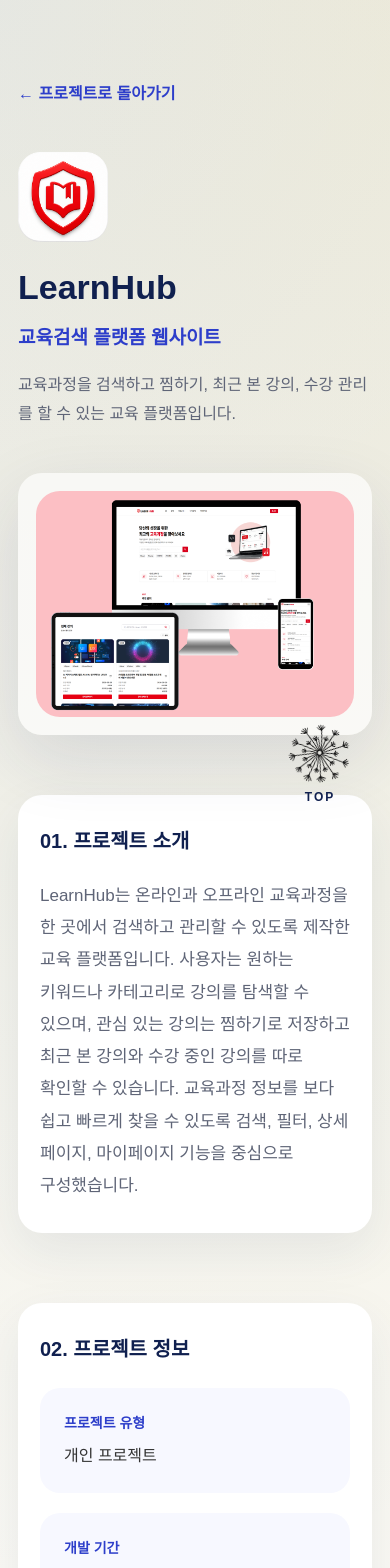
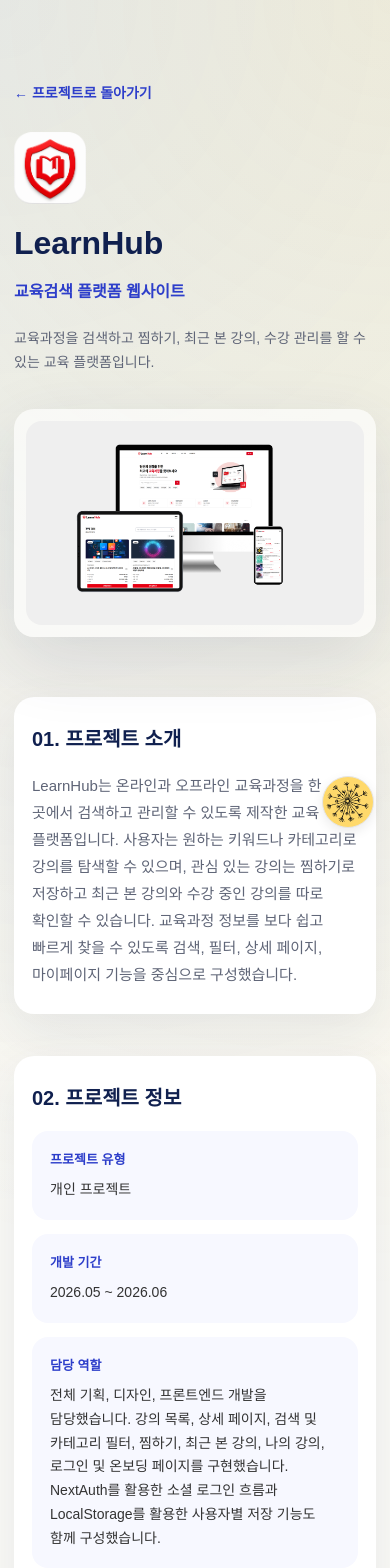
Before and after one commit to hol3161-a11y/portfolio-react, a React (Create React App) app: page /project/learnhub in a window 390 px wide. Shown: the top 1568 px of the page. Built offline with nearby package versions, Linux system fonts and the light colour scheme.

Commit message:
feat: add skills section

```diff
--- a/src/components/AboutValues.jsx
+++ b/src/components/AboutValues.jsx
@@ -1,12 +1,8 @@
 import "../styles/About.scss";
-import { useState } from "react";
-import "../styles/About.scss";
-import skills from '../data/skills.json';
 import values from "../data/values.json";
+import Skills from "./Skills";
 
 function AboutValues() {
-    const [flipped, setFlipped] = useState(null);
-
   return (
     <section className="aboutValues sectionMove" id="about">
       <div className="aboutInner">
@@ -47,8 +43,11 @@
 
           <div className="trainingText">
             <h3>KD아카데미컴퓨터학원</h3>
+
             <strong>
-                            생성형AI 기반 UX UI 디자인& 프론트엔드 개발 과정 (ChatGPT, 일러 포토, 피그마, 자바스크립트, 리액트)
+              생성형 AI 기반 UX/UI 디자인 & 프론트엔드 개발 과정
+              (ChatGPT, 일러스트레이터, 포토샵, Figma,
+              JavaScript, React)
             </strong>
 
             <div className="trainingTags">
@@ -62,36 +61,7 @@
         </div>
       </div>
 
-            <div className="skills">
-                <div className="skillsText">
-                    <span></span>
-                    <h2>TECH STACK</h2>
-                </div>
-
-                <div className="skillsList">
-                    {skills.map((skill, index) => (
-                        <div
-                            className={`skillCard ${flipped === index ? "active" : ""}`}
-                            key={skill.name}
-                            onClick={() => setFlipped(flipped === index ? null : index)}
-                        >
-                            <div className="cardInner">
-                                <div className="cardFront">
-                                    <img src={skill.img} alt={skill.name} />
-                                    <h3>{skill.name}</h3>
-                                    <p>{skill.desc}</p>
-                                </div>
-
-                                <div className="cardBack">
-                                    <h3>{skill.name}</h3>
-                                    <p>{skill.detail}</p>
-                                    <span>CLICK</span>
-                                </div>
-                            </div>
-                        </div>
-                    ))}
-                </div>
-            </div>
+      <Skills />
     </section>
   );
 }
--- a/src/components/Header.jsx
+++ b/src/components/Header.jsx
@@ -5,6 +5,11 @@
   const [isOpen, setIsOpen] = useState(false);
   const [activeSection, setActiveSection] = useState("home");
 
+  const handleMove = (id) => {
+    document.getElementById(id)?.scrollIntoView({
+      behavior: "smooth",
+    });
+  };
 
   useEffect(() => {
     const handleScroll = () => {
@@ -47,7 +52,10 @@
             <a
               href="#home"
               className={activeSection === "home" ? "active" : ""}
-              onClick={() => setActiveSection("home")}
+              onClick={(e) => {
+                e.preventDefault();
+                handleMove("home");
+              }}
             >
               HOME
             </a>
@@ -55,7 +63,10 @@
             <a
               href="#about"
               className={activeSection === "about" ? "active" : ""}
-              onClick={() => setActiveSection("about")}
+              onClick={(e) => {
+                e.preventDefault();
+                handleMove("about");
+              }}
             >
               ABOUT
             </a>
@@ -63,7 +74,10 @@
             <a
               href="#projects"
               className={activeSection === "projects" ? "active" : ""}
-              onClick={() => setActiveSection("projects")}
+              onClick={(e) => {
+                e.preventDefault();
+                handleMove("projects");
+              }}
             >
               PROJECTS
             </a>
@@ -71,7 +85,10 @@
             <a
               href="#contact"
               className={activeSection === "contact" ? "active" : ""}
-              onClick={() => setActiveSection("contact")}
+              onClick={(e) => {
+                e.preventDefault();
+                handleMove("contact");
+              }}
             >
               CONTACT
             </a>
--- a/src/components/Projects.jsx
+++ b/src/components/Projects.jsx
@@ -14,7 +14,7 @@
     <section className="project sectionMove" id="projects">
       <div className="projectInner">
         <div className="projectTitle">
-          <h2>Projects</h2>
+          <h2>Projects <img src="/image/seed.png" /> </h2>
           <p>
             배움과 경험을 바탕으로
             <br />
--- /dev/null
+++ b/src/components/Skills.jsx
@@ -0,0 +1,43 @@
+import React, { useState } from "react";
+import skills from "../data/skills.json";
+
+function Skills() {
+  const [flipped, setFlipped] = useState(null);
+
+  return (
+    <div className="skills">
+      <div className="skillsText">
+        <span></span>
+        <h2>TECH STACK</h2>
+      </div>
+
+      <div className="skillsList">
+        {skills.map((skill, index) => (
+          <div
+            className={`skillCard ${flipped === index ? "active" : ""}`}
+            key={skill.name}
+            onClick={() =>
+              setFlipped(flipped === index ? null : index)
+            }
+          >
+            <div className="cardInner">
+              <div className="cardFront">
+                <img src={skill.img} alt={skill.name} />
+                <h3>{skill.name}</h3>
+                <p>{skill.desc}</p>
+              </div>
+
+              <div className="cardBack">
+                <h3>{skill.name}</h3>
+                <p>{skill.detail}</p>
+                <span>CLICK</span>
+              </div>
+            </div>
+          </div>
+        ))}
+      </div>
+    </div>
+  );
+}
+
+export default Skills;
--- a/src/data/projects.json
+++ b/src/data/projects.json
@@ -8,7 +8,13 @@
     "desc": "실시간 날씨 데이터를 기반으로 코디, 음악, 야외활동을 추천하는 라이프스타일 서비스입니다.",
     "img": "/image/weather-mood-thumb.png",
     "detail": "/image/project_weathermood_detail.png",
-    "tags": ["Figma", "HTML", "CSS", "JavaScript"],
+    "tags": [
+      "Figma",
+      "API",
+      "HTML",
+      "CSS",
+      "JavaScript"
+    ],
     "skills": [
       {
         "name": "Figma",
@@ -29,9 +35,6 @@
       {
         "name": "Swiper",
         "img": "/image/ic_swiper.svg"
-      },
-      {
-        "name": "공공데이터포털 날씨 API"
       }
     ],
     "website": "https://weather-mood-rho.vercel.app/",
@@ -65,7 +68,13 @@
     "img": "/image/store-pilot-thumb.png",
     "detail": "/image/project_storepliot_detail.png",
     "favicon": "/image/storePilot_favicon.ico.png",
-    "tags": ["Next.js", "SCSS", "MongoDB", "JavaScript"],
+    "tags": [
+      "Next.js",
+      "SCSS",
+      "MongoDB",
+      "JavaScript",
+      "Google AI Studio"
+    ],
     "skills": [
       {
         "name": "Figma",
@@ -90,9 +99,6 @@
       {
         "name": "Zustand",
         "img": "/image/ic_zustand.svg"
-      },
-      {
-        "name": "Google AI Studio"
       }
     ],
     "website": "https://team-store-pilot.vercel.app/",
@@ -106,13 +112,13 @@
       "category": "AI 기반 매장 운영 관리 시스템"
     },
     "features": [
-      "직원 등록, 수정, 삭제 기능",
+      "AI 챗봇 인터페이스를 통한 매장 관리 지원",
+      "AI 기반 매출 데이터 분석 및 통계 제공",
+      "AI 기반 메뉴 데이터 관리 및 분석",
+      "매출, 직원, 메뉴 정보 등록·수정·삭제",
       "직원 정보 기반 근무표 관리",
       "요일별 근무 스케줄 확인",
-      "일/주/월 인건비 계산",
-      "매장 운영 데이터 시각화",
-      "AI 기반 매출 및 운영 분석",
-      "챗봇 인터페이스를 통한 매장 관리 지원"
+      "일·주·월 인건비 계산 및 분석"
     ],
     "trouble": "직원 정보를 수정할 때 기존 데이터와 새로 입력한 데이터가 정확하게 구분되지 않아 다른 직원 정보에 영향을 줄 수 있는 문제가 있었습니다. 이를 해결하기 위해 수정 중인 직원의 id를 기준으로 상태를 분리하고, 저장 시 해당 id와 일치하는 데이터만 업데이트되도록 로직을 개선했습니다. 또한 직원 정보가 변경되었을 때 근무표와 인건비 계산에도 반영될 수 있도록 데이터 흐름을 점검했습니다.",
     "learned": "이번 프로젝트를 통해 관리자 서비스에서 데이터의 흐름을 설계하는 방법을 배웠습니다. 단순히 화면을 구현하는 것뿐만 아니라 직원 정보, 근무표, 인건비 계산처럼 서로 연결된 데이터를 어떻게 관리해야 하는지 이해할 수 있었습니다. 또한 CRUD 기능과 MongoDB 연동, 반응형 관리자 UI 구성 경험을 쌓을 수 있었습니다."
@@ -126,7 +132,13 @@
     "img": "/image/project_learnhub.png",
     "detail": "/image/project_learnhub_detail.png",
     "favicon": "/image/learnhub_favicon.ico.png",
-    "tags": ["Next.js", "JavaScript", "SCSS", "NextAuth"],
+    "tags": [
+      "Next.js",
+      "JavaScript",
+      "SCSS",
+      "NextAuth",
+      "LocalStorage"
+    ],
     "skills": [
       {
         "name": "Figma",
@@ -147,12 +159,6 @@
       {
         "name": "Swiper",
         "img": "/image/ic_swiper.svg"
-      },
-      {
-        "name": "NextAuth"
-      },
-      {
-        "name": "LocalStorage"
       }
     ],
     "website": "https://learnhub-nextjs.vercel.app/",
@@ -188,7 +194,12 @@
     "img": "/image/project_todolist.png",
     "detail": "/image/project_todolist_detail.png",
     "favicon": "/image/Todolist_favicon.ico.png",
-    "tags": ["React", "Node.js", "MongoDB", "CSS"],
+    "tags": [
+      "React",
+      "Node.js",
+      "MongoDB",
+      "CSS"
+    ],
     "skills": [
       {
         "name": "React",
@@ -204,11 +215,11 @@
       },
       {
         "name": "CSS",
-        "img": "/image/ic_scss.svg"
+        "img": "/image/ic_css.svg"
       }
     ],
     "website": "https://react-todo-rbz1.vercel.app/",
-    "github": "#",
+    "github": "https://github.com/hol3161-a11y/react-todo",
     "overview": "Todo List는 사용자가 해야 할 일을 등록하고 진행 상태를 관리할 수 있도록 제작한 할 일 관리 웹 애플리케이션입니다. 할 일을 추가하고 수정, 삭제할 수 있으며 완료 여부에 따라 진행 중인 할 일과 완료된 할 일을 구분해서 확인할 수 있습니다. 단순한 기능이지만 React 상태 관리와 서버 연동, CRUD 흐름을 익히기 위해 제작했습니다.",
     "projectInfo": {
       "projectType": "개인 프로젝트",
@@ -238,7 +249,12 @@
     "img": "/image/project_portfolio.png",
     "detail": "/image/project_portfolio_detail.png",
     "favicon": "/image/protfolio_favicon.ico.png",
-    "tags": ["React", "SCSS", "EmailJS", "Swiper"],
+    "tags": [
+      "React",
+      "SCSS",
+      "EmailJS",
+      "Swiper"
+    ],
     "skills": [
       {
         "name": "React",
@@ -259,14 +275,11 @@
       {
         "name": "Figma",
         "img": "/image/ic_figma.svg"
-      },
-      {
-        "name": "EmailJS"
       }
     ],
     "website": "https://leeyewon-portfolio.vercel.app/",
     "github": "https://github.com/hol3161-a11y/portfolio-react",
-    "overview": "Portfolio는 저의 성장 과정과 기술 역량, 프로젝트 경험을 소개하기 위해 제작한 개인 포트폴리오 웹사이트입니다. 민들레의 씨앗이 자라 꽃을 피우는 과정을 성장하는 개발자의 이미지와 연결하여 전체 콘셉트를 구성했습니다. Hero, About, Skills, Projects, Contact 섹션으로 구성했으며, 프로젝트 상세 페이지와 이메일 전송 기능을 통해 포트폴리오의 완성도를 높였습니다.",
+    "overview": "Portfolio는 민들레의 성장 과정을 모티브로 제작한 개인 포트폴리오 웹사이트입니다. 작은 씨앗에서 시작해 꽃을 피우는 과정처럼 저의 성장 과정과 프로젝트 경험을 담아냈으며, 기술 역량과 개발 경험을 효과적으로 전달할 수 있도록 구성했습니다.",
     "projectInfo": {
       "projectType": "개인 프로젝트",
       "period": "2026.06",
@@ -296,7 +309,12 @@
     "img": "/image/Now-News-thumb.png",
     "detail": "/image/project_nownews_detail.png",
     "favicon": "/image/nownews_favicon.ico.png",
-    "tags": ["Vue", "API", "SCSS", "JavaScript"],
+    "tags": [
+      "Vue",
+      "API",
+      "SCSS",
+      "JavaScript"
+    ],
     "skills": [
       {
         "name": "Vue",
@@ -309,9 +327,6 @@
       {
         "name": "SCSS",
         "img": "/image/ic_scss.svg"
-      },
-      {
-        "name": "Naver News API"
       }
     ],
     "website": "https://news-beryl.vercel.app/",
--- a/src/styles/About.scss
+++ b/src/styles/About.scss
@@ -174,10 +174,6 @@
       background: linear-gradient(135deg, #eef4ff, #fff6d8);
     }
 
-    .trainingText h3 {
-      color: #2f6bff;
-    }
-
     .trainingDate p {
       transform: translateX(6px);
     }
@@ -247,7 +243,7 @@
     margin-bottom: 18px;
     font-size: 17px;
     font-weight: 700;
-    color: #2f6bff;
+    color: #777;
   }
 }
 
--- a/src/styles/Hero.scss
+++ b/src/styles/Hero.scss
@@ -333,7 +333,7 @@
   }
 
   .dandelion {
-    width: 235px;
+    width: 200px;
     right: 8%;
     opacity: 0.75;
   }
@@ -412,18 +412,53 @@
   }
 
   .dandelion {
-    width: 215px;
-    right: 6%;
-    opacity: 0.65;
+    display: none;
   }
 
   .seed {
     display: none;
+    animation: none;
+    opacity: 0.75;
+    width: 24px;
+  }
+
+  .seed01,
+  .seed02,
+  .seed03,
+  .seed04 {
+    display: block;
+  }
+
+  .seed01 {
+    right: 18%;
+    top: 25%;
+    transform: rotate(-18deg);
+    width: 22%;
+  }
+
+  .seed02 {
+    right: 8%;
+    top: 15%;
+    transform: rotate(50deg);
+  }
+
+  .seed03 {
+    left: 50%;
+    top: 58%;
+    transform: rotate(45deg);
+    width: 11%;
+  }
+
+  .seed04 {
+    right: 10%;
+    top: 71%;
+    transform: rotate(1deg);
+    width: 10%;
   }
 }
 
+
 @media (max-width: 376px) {
-
   .heroText {
     top: 20%;
 
@@ -439,9 +474,4 @@
   .scrollDownBtn {
     margin-top: 38px;
   }
-
-  .dandelion {
-    width: 160px;
-    right: 4%;
-  }
 }
--- a/src/styles/ProjectDetail.scss
+++ b/src/styles/ProjectDetail.scss
@@ -4,11 +4,9 @@
   padding: 120px 0;
   background:
     radial-gradient(circle at 0% 0%, rgba(80, 140, 255, 0.12), transparent 32%),
-    radial-gradient(
-      circle at 100% 0%,
+    radial-gradient(circle at 100% 0%,
       rgba(255, 214, 80, 0.18),
-      transparent 34%
-    ),
+      transparent 34%),
     #faf9f5;
 }
 
@@ -258,7 +256,7 @@
 
 .topBtn {
   position: fixed;
-  right: 40px;
+  right: 65px;
   bottom: 40px;
 
   display: flex;
@@ -283,6 +281,8 @@
     font-weight: 700;
     letter-spacing: 2px;
     color: #10204f;
+    margin-top: 8px;
+    padding-left: 4.5px;
   }
 
   &:hover img {
@@ -300,6 +300,26 @@
   }
 }
 
+@media (max-width: 1200px) {
+  .detailInner {
+    width: calc(100% - 80px);
+  }
+
+  .detailHero {
+    gap: 50px;
+  }
+
+  .detailText {
+    h2 {
+      font-size: 54px;
+    }
+
+    p {
+      font-size: 17px;
+    }
+  }
+}
+
 @media (max-width: 1024px) {
   .projectDetail {
     padding: 100px 0;
@@ -312,50 +332,108 @@
   .detailHero {
     grid-template-columns: 1fr;
     gap: 44px;
+    margin-bottom: 80px;
   }
 
   .detailText {
     h2 {
-      font-size: 52px;
+      font-size: 48px;
+    }
+
+    h3 {
+      font-size: 21px;
+    }
+  }
+
+  .detailMockup {
+    padding: 26px;
+  }
+
+  .detailSection {
+    padding: 40px 34px;
+  }
+
+  .topBtn {
+    right: 28px;
+    bottom: 28px;
+
+    img {
+      width: 52px;
+      height: 52px;
     }
   }
 }
 
 @media (max-width: 768px) {
   .projectDetail {
-    padding: 80px 0;
+    padding: 90px 0 70px;
   }
 
   .detailInner {
     width: calc(100% - 36px);
   }
 
+  .backBtn {
+    margin-bottom: 36px;
+    font-size: 15px;
+  }
+
   .detailHero {
+    gap: 34px;
     margin-bottom: 60px;
   }
 
   .detailText {
+    span {
+      font-size: 12px;
+      margin-bottom: 14px;
+    }
+
     h2 {
-      font-size: 42px;
+      font-size: 40px;
+      line-height: 1.12;
     }
 
     h3 {
-      font-size: 19px;
+      font-size: 18px;
+      line-height: 1.5;
     }
 
     p {
       font-size: 16px;
+      line-height: 1.75;
     }
   }
 
   .detailMockup {
     padding: 18px;
     border-radius: 24px;
+
+    img {
+      border-radius: 18px;
+    }
   }
 
   .detailSection {
+    margin-bottom: 42px;
     padding: 30px 22px;
     border-radius: 24px;
+  }
+
+  .sectionTitle {
+    margin-bottom: 20px;
+
+    h3 {
+      font-size: 22px;
+    }
+  }
+
+  .sectionContent,
+  .textBox {
+    p {
+      font-size: 15px;
+      line-height: 1.8;
+    }
   }
 
   .projectInfoBox,
@@ -363,20 +441,135 @@
     grid-template-columns: 1fr;
   }
 
+  .projectInfoBox {
+    dl {
+      padding: 20px;
+    }
+
+    dd {
+      font-size: 15px;
+    }
+  }
+
+  .featureItem {
+    padding: 20px;
+    gap: 12px;
+
+    p {
+      font-size: 15px;
+    }
+  }
+
+  .techList {
+    gap: 14px;
+  }
+
+  .techItem {
+    padding: 12px 16px;
+    box-shadow:
+      0 4px 12px rgba(0, 0, 0, 0.06),
+      0 2px 4px rgba(0, 0, 0, 0.04);
+
+    img {
+      width: 22px;
+      height: 22px;
+    }
+
+    span {
+      display: none;
+    }
+  }
+
+  .projectFavicon {
+    width: 72px;
+    height: 72px;
+    margin-bottom: 22px;
+  }
+
   .detailLinks {
     flex-direction: column;
+    gap: 16px;
 
     a {
-      justify-content: center;
+      width: 100%;
+      min-width: auto;
+      height: 62px;
+      font-size: 16px;
+      border-radius: 18px;
     }
   }
+
+  .topBtn {
+    position: fixed;
+    right: 16px;
+    bottom: 16px;
+
+    width: 52px;
+    height: 52px;
+
+    display: flex;
+    align-items: center;
+    justify-content: center;
+
+    border-radius: 50%;
+    border: 1px solid #e5e5e5;
+    background: #ffd96b;
+
+    box-shadow: 0 4px 12px rgba(0, 0, 0, 0.08);
+
+    img {
+      width: 40px;
+      height: 40px;
+    }
+
+    span {
+      display: none;
+    }
+  }
+
 }
 
+
 @media (max-width: 480px) {
+  .projectDetail {
+    padding: 82px 0 60px;
+  }
+
+  .detailInner {
+    width: calc(100% - 28px);
+  }
+
+  .backBtn {
+    margin-bottom: 30px;
+    font-size: 14px;
+  }
+
   .detailText {
     h2 {
-      font-size: 34px;
+      font-size: 32px;
     }
+
+    h3 {
+      font-size: 16px;
+    }
+
+    p {
+      font-size: 14px;
+    }
+  }
+
+  .detailMockup {
+    padding: 12px;
+    border-radius: 20px;
+
+    img {
+      border-radius: 16px;
+    }
+  }
+
+  .detailSection {
+    padding: 26px 18px;
+    border-radius: 20px;
   }
 
   .sectionTitle {
@@ -384,4 +577,49 @@
       font-size: 20px;
     }
   }
+
+  .projectInfoBox {
+    gap: 14px;
+
+    dl {
+      padding: 18px;
+      border-radius: 16px;
+    }
+
+    dt {
+      font-size: 13px;
+    }
+
+    dd {
+      font-size: 14px;
+    }
+  }
+
+  .featureItem {
+    padding: 18px;
+    border-radius: 16px;
+
+    span {
+      font-size: 13px;
+    }
+
+    p {
+      font-size: 14px;
+    }
+  }
+
+  .techItem {
+    padding: 10px 14px;
+
+    span {
+      font-size: 13px;
+    }
+  }
+
+  .topBtn {
+    img {
+      width: 42px;
+      height: 42px;
+    }
+  }
 }
--- a/src/styles/Projects.scss
+++ b/src/styles/Projects.scss
@@ -3,16 +3,12 @@
   min-height: 100vh;
   padding: 120px 0;
   background:
-    radial-gradient(
-      circle at 0% 100%,
+    radial-gradient(circle at 0% 100%,
       rgba(80, 140, 255, 0.12),
-      transparent 32%
-    ),
-    radial-gradient(
-      circle at 100% 0%,
+      transparent 32%),
+    radial-gradient(circle at 100% 0%,
       rgba(255, 214, 80, 0.18),
-      transparent 34%
-    ),
+      transparent 34%),
     #faf9f5;
   overflow: hidden;
 }
@@ -38,6 +34,13 @@
     margin-bottom: 24px;
     font-size: 64px;
     color: #10204f;
+    display: flex;
+    gap: 15px;
+
+    img {
+      width: 50px;
+      height: auto;
+    }
   }
 
   p {
@@ -48,17 +51,81 @@
 
 .projectSwiper {
   padding: 0 8px 80px;
+
+  .swiper-slide {
+    height: auto;
+    display: flex;
+  }
 }
 
 .projectCard {
+  width: 100%;
+  height: 410px;
   border-radius: 24px;
   overflow: hidden;
   background: #fff;
   box-shadow: 0 15px 40px rgba(0, 0, 0, 0.06);
+
+  display: flex;
+  flex-direction: column;
+}
+
+.projectImg {
+  width: 100%;
+  height: 210px;
+  flex-shrink: 0;
+  border-top-left-radius: 22px;
+  border-top-right-radius: 22px;
+  overflow: hidden;
+  position: relative;
+  background: linear-gradient(135deg, #eef4ff, #fff8dc);
+
+  img {
+    width: 100%;
+    height: 100%;
+    object-fit: cover;
+    transition: 0.4s;
+  }
+}
+
+.projectCard:hover .projectImg img {
+  transform: scale(1.05);
 }
 
 .projectInfo {
   padding: 24px;
+  flex: 1;
+
+  display: flex;
+  flex-direction: column;
+
+  h3 {
+    font-size: 28px;
+    color: #10204f;
+  }
+}
+
+.projectType {
+  display: block;
+  margin-top: 8px;
+  color: #6f7482;
+  font-size: 14px;
+}
+
+.projectTags {
+  display: flex;
+  flex-wrap: wrap;
+  gap: 8px;
+  margin-top: auto;
+
+  span {
+    padding: 6px 12px;
+    border-radius: 999px;
+    background: #f3f6ff;
+    color: #2d3eca;
+    font-size: 12px;
+    font-weight: 600;
+  }
 }
 
 .swiper-button-prev,
@@ -77,7 +144,8 @@
 
   text-align: center;
   padding: 30px;
-  border-radius: 22px;
+  border-top-left-radius: 22px;
+  border-top-right-radius: 22px;
 
   background: rgba(16, 32, 79, 0.88);
 
@@ -96,7 +164,6 @@
 
 .detailBtn {
   margin-top: 24px;
-
   padding: 12px 24px;
   border-radius: 999px;
 
@@ -105,42 +172,6 @@
 
   text-decoration: none;
   font-weight: 700;
-}
-
-.projectInfo {
-  padding: 24px;
-
-  h3 {
-    font-size: 28px;
-    color: #10204f;
-  }
-}
-
-.projectType {
-  display: block;
-  margin-top: 8px;
-
-  color: #6f7482;
-  font-size: 14px;
-}
-
-.projectTags {
-  display: flex;
-  flex-wrap: wrap;
-  gap: 8px;
-
-  margin-top: 18px;
-
-  span {
-    padding: 6px 12px;
-    border-radius: 999px;
-
-    background: #f3f6ff;
-    color: #2d3eca;
-
-    font-size: 12px;
-    font-weight: 600;
-  }
 }
 
 .projectCardInner {
@@ -197,26 +228,6 @@
   }
 }
 
-.projectImg {
-  width: 100%;
-  height: 210px;
-  border-top-left-radius: 22px;
-  border-top-right-radius: 22px;
-  overflow: hidden;
-  background: linear-gradient(135deg, #eef4ff, #fff8dc);
-
-  img {
-    width: 100%;
-    height: 100%;
-    object-fit: cover;
-    transition: 0.4s;
-  }
-}
-
-.projectCard:hover .projectImg img {
-  transform: scale(1.05);
-}
-
 .projectBack {
   transform: rotateY(180deg);
 
@@ -239,22 +250,6 @@
     margin-top: 18px;
     line-height: 1.8;
     color: #5f6472;
-  }
-}
-
-.projectTags {
-  display: flex;
-  flex-wrap: wrap;
-  gap: 8px;
-  margin-top: 24px;
-
-  span {
-    padding: 8px 14px;
-    border-radius: 999px;
-    background: #f3f6ff;
-    color: #2d3eca;
-    font-size: 13px;
-    font-weight: 600;
   }
 }
 
@@ -298,23 +293,6 @@
       background: linear-gradient(90deg, #2858ea, #2235c7);
       color: #fff;
     }
-  }
-}
-
-.swiper-button-prev,
-.swiper-button-next {
-  width: 48px;
-  height: 48px;
-  border-radius: 50%;
-
-  background: #fff;
-
-  box-shadow: 0 10px 30px rgba(45, 62, 202, 0.12);
-
-  &::after {
-    font-size: 16px;
-    font-weight: 900;
-    color: #2d3eca;
   }
 }
 
--- a/src/styles/common.scss
+++ b/src/styles/common.scss
@@ -1,7 +1,3 @@
-html {
-  scroll-behavior: smooth;
-}
-
 body {
   font-family: "Pretendard", sans-serif;
 }
```
Also changed, not shown: public/image/project_learnhub_detail.png, public/image/project_todolist_detail.png. Lines whose indentation alone changed are shown as unchanged.
